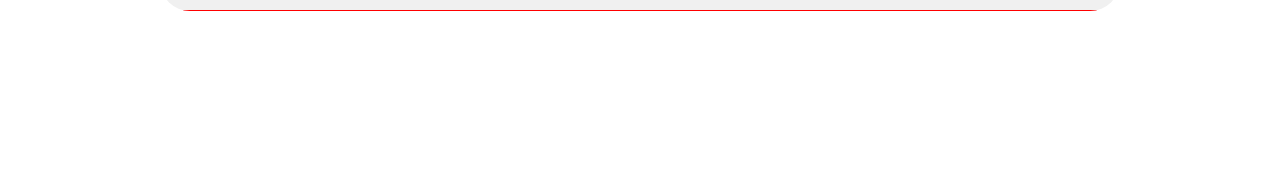
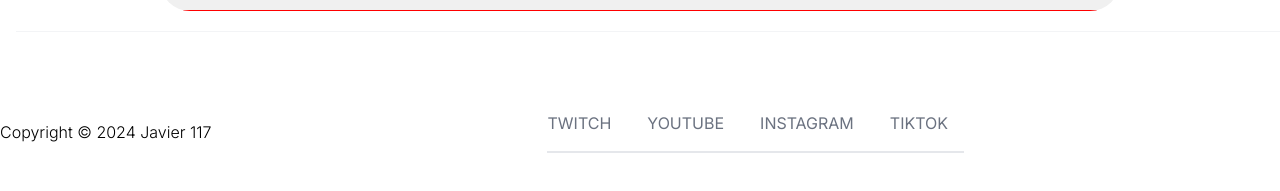
Before and after one commit to GioGioCa/javi117, a Next.js app: page / in a window 1280 px wide. Shown: the part 2273-2464 px from the top of the page. Before the commit the page ends 2294 px from the top, so only its background shows below. Built offline with nearby package versions, Linux system fonts and the light colour scheme.

Commit message:
feat(footer): Agregado Footer

```diff
--- /dev/null
+++ b/src/app/components/Footer.jsx
@@ -0,0 +1,53 @@
+    import React from "react";
+
+    const Footer = () => {
+    return (
+    <footer className="container-md py-10 mt-5 relative before:absolute before:top-0 before:left-4 before:w-[calc(100%-16px)] before:h-[1px] before:bg-gray-100">
+        <div className="flex flex-col md:flex-row justify-center items-center gap-10 md:gap-5">
+        <p className="font-light">Copyright © 2024 Javier 117</p>
+        <nav role="menu" style={{ opacity: 1 }}>
+            <ul className="flex items-center gap-5">
+            <li className="mr-4">
+                <a
+                href="https://www.twitch.tv/javier0117"
+                target="_blank"
+                rel="noopener noreferrer"
+                >
+                <i className="fab fa-twitch" /> Twitch
+                </a>
+            </li>
+            <li className="mr-4">
+                <a
+                href="https://www.youtube.com/@JAVIER-hg5hb"
+                target="_blank"
+                rel="noopener noreferrer"
+                >
+                <i className="fab fa-youtube" /> YouTube
+                </a>
+            </li>
+            <li className="mr-4">
+                <a
+                href="https://www.instagram.com/javier_0117_/"
+                target="_blank"
+                rel="noopener noreferrer"
+                >
+                <i className="fab fa-instagram" /> Instagram
+                </a>
+            </li>
+            <li className="mr-4">
+                <a
+                href="https://www.tiktok.com/@javier0117_?_t=8hcYeqpIDe1&_r=1"
+                target="_blank"
+                rel="noopener noreferrer"
+                >
+                <i className="fab fa-tiktok" /> TikTok
+                </a>
+            </li>
+            </ul>
+        </nav>
+        </div>
+    </footer>
+    );
+    };
+
+    export default Footer;
--- a/src/app/layout.jsx
+++ b/src/app/layout.jsx
@@ -6,6 +6,7 @@ import "./styles/globals.css";
 
 //Components
 import Navbar from "./components/Navbar";
+import Footer from "./components/Footer";
 import Loading from "./Loading";
 
 const inter = Inter({ subsets: ["latin"] });
@@ -47,6 +48,7 @@ export default function RootLayout({ children }) {
           <Navbar />
         </Suspense>
         {children}
+        <Footer />
       </body>
     </html>
   );
--- a/src/app/page.jsx
+++ b/src/app/page.jsx
@@ -37,9 +37,3 @@ export default function Home() {
     </main>
   );
 }
-
-
-/* {<div className="contenedorPrincipal">
-        <div>
-          <p>hola</p>
-        </div> </div> }*/
```
Also changed, not shown: 1 other file (tests, documents, lock files or other folders).
